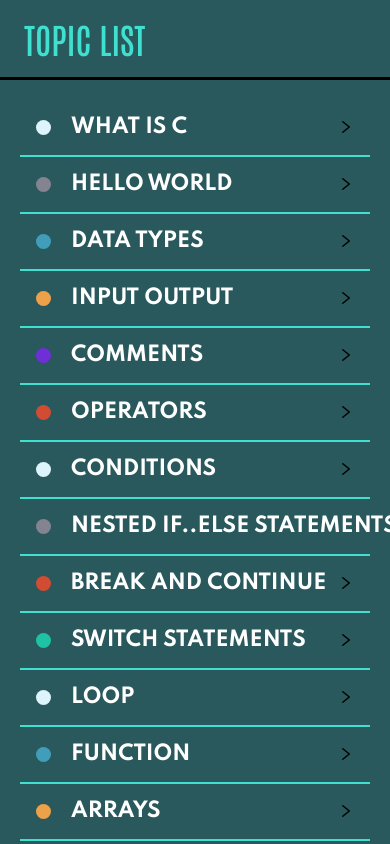
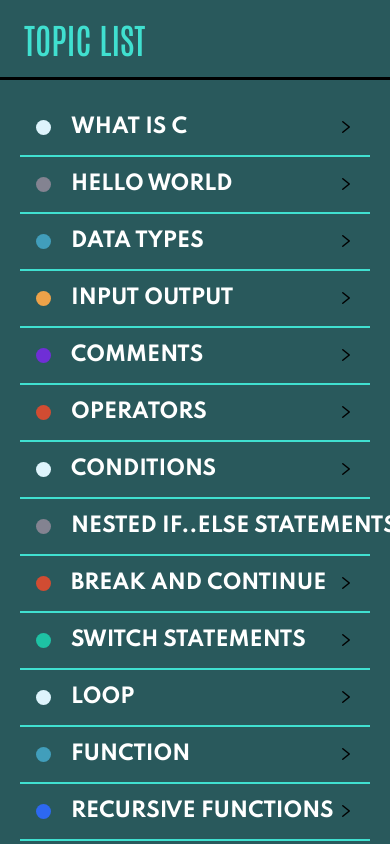
Before and after one commit to marzan999/C-Programming-App, a React Native app in the folder C-Programming/: screen /Home in a window 390 px wide. Built offline with nearby package versions, Linux system fonts and the light colour scheme.

Commit message:
update recursion screen

```diff
--- a/C-Programming/src/screens/Details.js
+++ b/C-Programming/src/screens/Details.js
@@ -231,6 +231,18 @@ export default function Details({ route }) {
         descriptionFunction37,
         descriptionFunction38,
         descriptionFunction39,
+        imageRec1,
+        imageRec2,
+        descriptionRecursive1,
+        descriptionRecursive2,
+        descriptionRecursive3,
+        descriptionRecursive4,
+        descriptionRecursive5,
+        descriptionRecursive6,
+        descriptionRecursive7,
+        descriptionRecursive8,
+        descriptionRecursive9,
+        descriptionRecursive10,
         imageArray1,
         imageArray2,
         imageArray3,
@@ -642,6 +654,20 @@ export default function Details({ route }) {
                         {imageFunction ? <Image source={imageFunction} style={{ alignSelf: 'center', width: 400, height: 300, paddingTop: 400 }} resizeMode='contain' /> : null}
                         {descriptionFunction14 ? <Text preset="h5" style={{ paddingTop: spacing[7], lineHeight: spacing[8], color: 'white' }}>{descriptionFunction14}</Text> : null}
 
+
+                        {descriptionRecursive1 ? <Text preset="h5" style={{ paddingTop: spacing[7], lineHeight: spacing[8], color: 'white' }}>{descriptionRecursive1}</Text> : null}
+                        {descriptionRecursive2 ? <Text preset="h2" style={{ paddingTop: spacing[5], lineHeight: spacing[8] }}>{descriptionRecursive2}</Text> : null}
+                        {descriptionRecursive3 ? <Text preset="h5" style={{ paddingTop: spacing[2], lineHeight: spacing[7], color: 'orange', backgroundColor: '#266E73' }} selectable="true">{descriptionRecursive3}</Text> : null}
+                        {descriptionRecursive4 ? <Text preset="h2" style={{ paddingTop: spacing[5], lineHeight: spacing[8] }}>{descriptionRecursive4}</Text> : null}
+                        {imageRec1 ? <Image source={imageRec1} style={{ alignSelf: 'center', width: 400, height: 300, paddingTop: 300 }} resizeMode='contain' /> : null}
+                        {descriptionRecursive5 ? <Text preset="h5" style={{ paddingTop: spacing[7], lineHeight: spacing[8], color: 'white' }}>{descriptionRecursive5}</Text> : null}
+                        {descriptionRecursive6 ? <Text preset="h2" style={{ paddingTop: spacing[5], lineHeight: spacing[8] }}>{descriptionRecursive6}</Text> : null}
+                        {descriptionRecursive7 ? <Text preset="h5" style={{ paddingTop: spacing[2], lineHeight: spacing[7], color: 'orange', backgroundColor: '#266E73' }} selectable="true">{descriptionRecursive7}</Text> : null}
+                        {descriptionRecursive8 ? <Text preset="h2" style={{ paddingTop: spacing[5], lineHeight: spacing[8] }}>{descriptionRecursive8}</Text> : null}
+                        {descriptionRecursive9 ? <Text preset="h5" style={{ paddingTop: spacing[2], lineHeight: spacing[7], color: 'orange', backgroundColor: '#266E73' }} selectable="true">{descriptionRecursive9}</Text> : null}
+                        {descriptionRecursive10 ? <Text preset="h5" style={{ paddingTop: spacing[7], lineHeight: spacing[8], color: 'white' }}>{descriptionRecursive10}</Text> : null}
+                        {imageRec2 ? <Image source={imageRec2} style={{ alignSelf: 'center', width: 400, height: 600, paddingTop: 600 }} resizeMode='contain' /> : null}
+
                         {descriptionFunction15 ? <Text preset="h5" style={{ paddingTop: spacing[7], lineHeight: spacing[8], color: 'white' }}>{descriptionFunction15}</Text> : null}
                         {descriptionFunction16 ? <Text preset="h2" style={{ paddingTop: spacing[5], lineHeight: spacing[8] }}>{descriptionFunction16}</Text> : null}
                         {descriptionFunction17 ? <Text preset="h5" style={{ paddingTop: spacing[7], lineHeight: spacing[8], color: 'white' }}>{descriptionFunction17}</Text> : null}
--- a/C-Programming/src/screens/Home.js
+++ b/C-Programming/src/screens/Home.js
@@ -309,6 +309,24 @@ export const C_TOPIC_LIST = [
     },
 
     {
+        name: 'Recursive functions',
+        color: '#2d68f0',
+        imageRec1: require("../../assets/rec1.png"),
+        imageRec2: require("../../assets/rec2.png"),
+        descriptionRecursive1: 'A function that calls itself is known as a recursive function. And, this technique is known as recursion.',
+        descriptionRecursive2: 'How recursion works?\n',
+        descriptionRecursive3: 'void recurse()\n{\n    ... .. ...\n    recurse();\n    ... .. ...\n}\n\nint main()\n{\n    ... .. ...\n    recurse();\n    ... .. ...\n}',
+        descriptionRecursive4: 'How does recursion work? \n',
+        descriptionRecursive5: 'The recursion continues until some condition is met to prevent it.\n\nTo prevent infinite recursion, if...else statement (or similar approach) can be used where one branch makes the recursive call, and other does not.',
+        descriptionRecursive6: 'Example: Sum of Natural Numbers Using Recursion\n',
+        descriptionRecursive7: '#include <stdio.h>\nint sum(int n);\n\nint main() {\n    int number, result;\n\n    printf("Enter a positive integer: ");\n    scanf("%d", &number);\n\n    result = sum(number);\n\n    printf("sum = %d", result);\n    return 0;\n}\n\nint sum(int n) {\n    if (n != 0)\n        // sum() function calls itself\n        return n + sum(n-1); \n    else\n        return n;\n}',
+        descriptionRecursive8: 'Output\n',
+        descriptionRecursive9: 'Enter a positive integer:3\nsum = 6',
+        descriptionRecursive10: 'Initially, the sum() is called from the main() function with number passed as an argument.\n\nSuppose, the value of n inside sum() is 3 initially. During the next function call, 2 is passed to the sum() function. This process continues until n is equal to 0.\n\nWhen n is equal to 0, the if condition fails and the else part is executed returning the sum of integers ultimately to the main() function.\n',
+
+    },
+
+    {
         name: 'Arrays',
         color: '#EDA249',
         imageArray1: require("../../assets/array1.png"),
@@ -526,12 +544,6 @@ export const C_TOPIC_LIST = [
 
     },
 
-    {
-        name: 'Functions & pointers',
-        color: '#2d68f0',
-        description2: [],
-
-    },
 
     {
         name: 'Void pointers',
```
Also changed, not shown: C-Programming/assets/rec1.png (added), C-Programming/assets/rec2.png (added).
